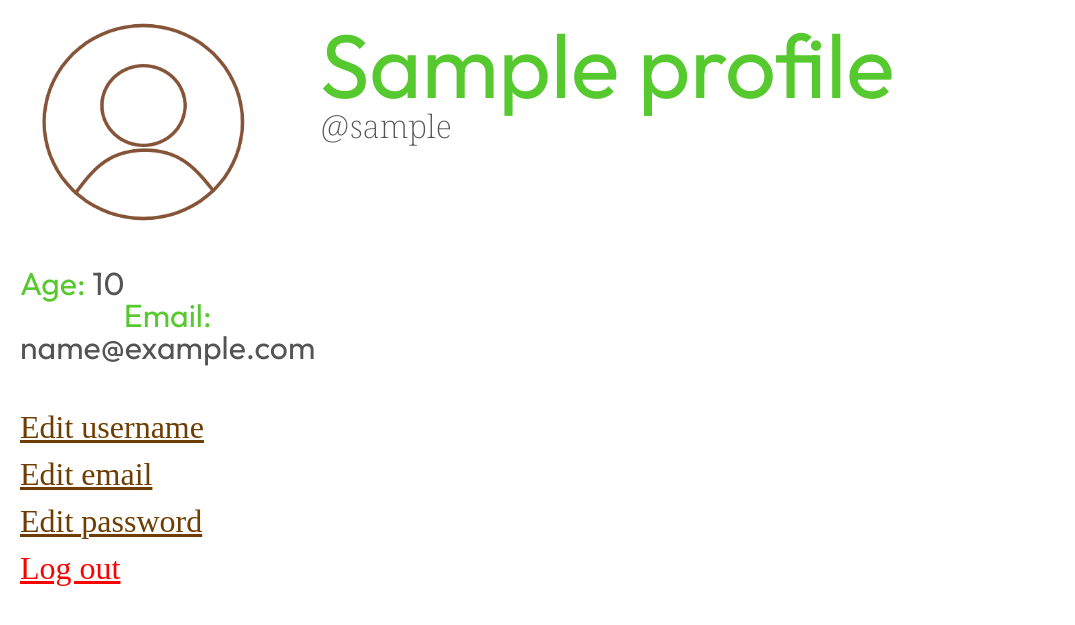
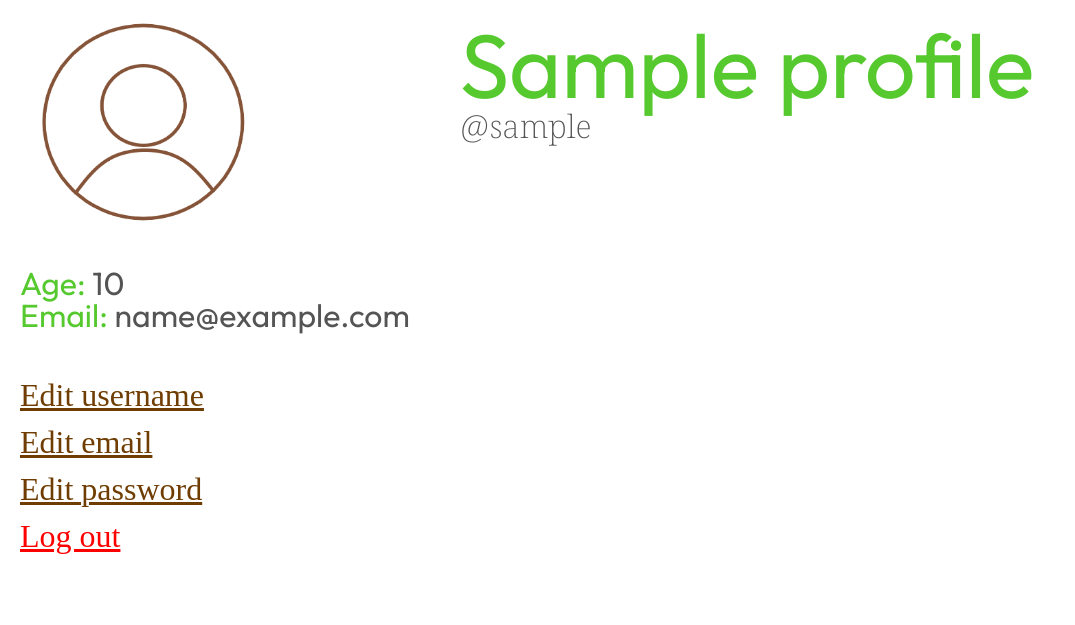
Before and after one commit to stliliav/S2, a Flask app: page /user/1 in a window 1280 px wide. Shown: the top 625 px of the page, without its empty margins (0-1075 px from the left). Run offline with Flask 3, Linux system fonts and the light colour scheme; a user stored in the database is signed in; tables that the repository leaves empty hold one stand-in row (values such as "Sample post"); some web fonts are replaced.

Commit message:
Update user_detail.html

```diff
--- a/S2/templates/profile/user_detail.html
+++ b/S2/templates/profile/user_detail.html
@@ -10,7 +10,7 @@
 <body style="margin: 20px;">
     <div style="display: flex; align-items: flex-start;">
 
-        <div style="display: flex; flex-direction: column; align-items: flex-start; text-align: center; width:250px">
+        <div style="display: flex; flex-direction: column; align-items: flex-start; text-align: center; ">
             <img src="{{ url_for('static', filename='images/pfp.png') }}"
                  alt="Account"
                  width="250"
```
